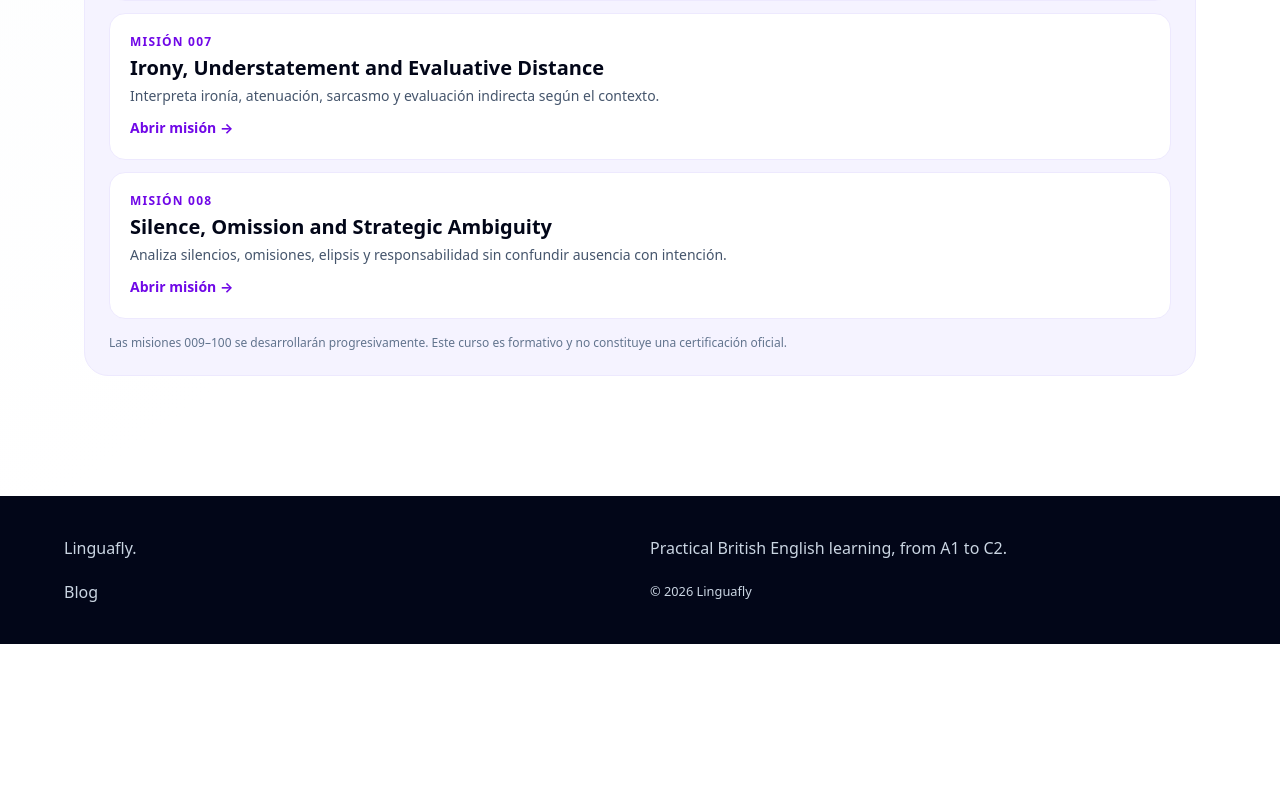
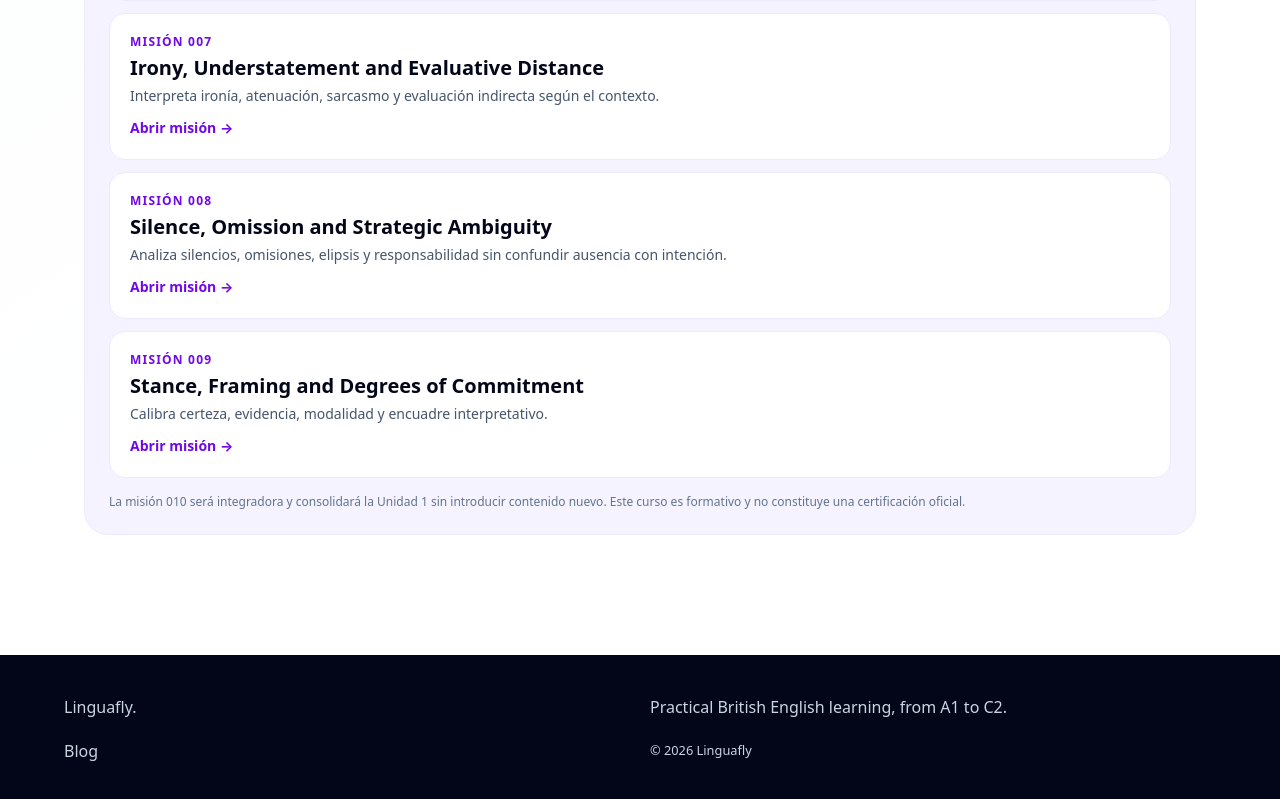
Before and after one commit to linguafly6-ui/linguaflynew2, a Next.js app: page /academia/c2 in a window 1280 px wide. Shown: the part 1571-2370 px from the top of the page. Before the commit the page ends 2215 px from the top, so only its background shows below. Built offline with nearby package versions, Linux system fonts and the light colour scheme.

Commit message:
List C2 mission 009 in course catalogue

```diff
--- a/app/academia/c2/page.tsx
+++ b/app/academia/c2/page.tsx
@@ -29,7 +29,8 @@ export default function C2Page() {
         <Link href="/academia/c2/006" className="mt-3 block rounded-2xl border border-violet-100 bg-white p-5 transition hover:border-violet-400 hover:shadow-sm"><p className="text-xs font-extrabold tracking-widest text-violet-700">MISIÓN 006</p><h3 className="mt-1 text-xl font-bold text-slate-950">Politeness, Face and Indirectness</h3><p className="mt-1 text-sm text-slate-600">Gestiona imagen social, tacto, atenuación y grado de directividad.</p><span className="mt-3 inline-block text-sm font-bold text-violet-700">Abrir misión →</span></Link>
         <Link href="/academia/c2/007" className="mt-3 block rounded-2xl border border-violet-100 bg-white p-5 transition hover:border-violet-400 hover:shadow-sm"><p className="text-xs font-extrabold tracking-widest text-violet-700">MISIÓN 007</p><h3 className="mt-1 text-xl font-bold text-slate-950">Irony, Understatement and Evaluative Distance</h3><p className="mt-1 text-sm text-slate-600">Interpreta ironía, atenuación, sarcasmo y evaluación indirecta según el contexto.</p><span className="mt-3 inline-block text-sm font-bold text-violet-700">Abrir misión →</span></Link>
         <Link href="/academia/c2/008" className="mt-3 block rounded-2xl border border-violet-100 bg-white p-5 transition hover:border-violet-400 hover:shadow-sm"><p className="text-xs font-extrabold tracking-widest text-violet-700">MISIÓN 008</p><h3 className="mt-1 text-xl font-bold text-slate-950">Silence, Omission and Strategic Ambiguity</h3><p className="mt-1 text-sm text-slate-600">Analiza silencios, omisiones, elipsis y responsabilidad sin confundir ausencia con intención.</p><span className="mt-3 inline-block text-sm font-bold text-violet-700">Abrir misión →</span></Link>
-        <p className="mt-4 text-xs text-slate-500">Las misiones 009–100 se desarrollarán progresivamente. Este curso es formativo y no constituye una certificación oficial.</p>
+        <Link href="/academia/c2/009" className="mt-3 block rounded-2xl border border-violet-100 bg-white p-5 transition hover:border-violet-400 hover:shadow-sm"><p className="text-xs font-extrabold tracking-widest text-violet-700">MISIÓN 009</p><h3 className="mt-1 text-xl font-bold text-slate-950">Stance, Framing and Degrees of Commitment</h3><p className="mt-1 text-sm text-slate-600">Calibra certeza, evidencia, modalidad y encuadre interpretativo.</p><span className="mt-3 inline-block text-sm font-bold text-violet-700">Abrir misión →</span></Link>
+        <p className="mt-4 text-xs text-slate-500">La misión 010 será integradora y consolidará la Unidad 1 sin introducir contenido nuevo. Este curso es formativo y no constituye una certificación oficial.</p>
       </section>
     </main>
   );
```
